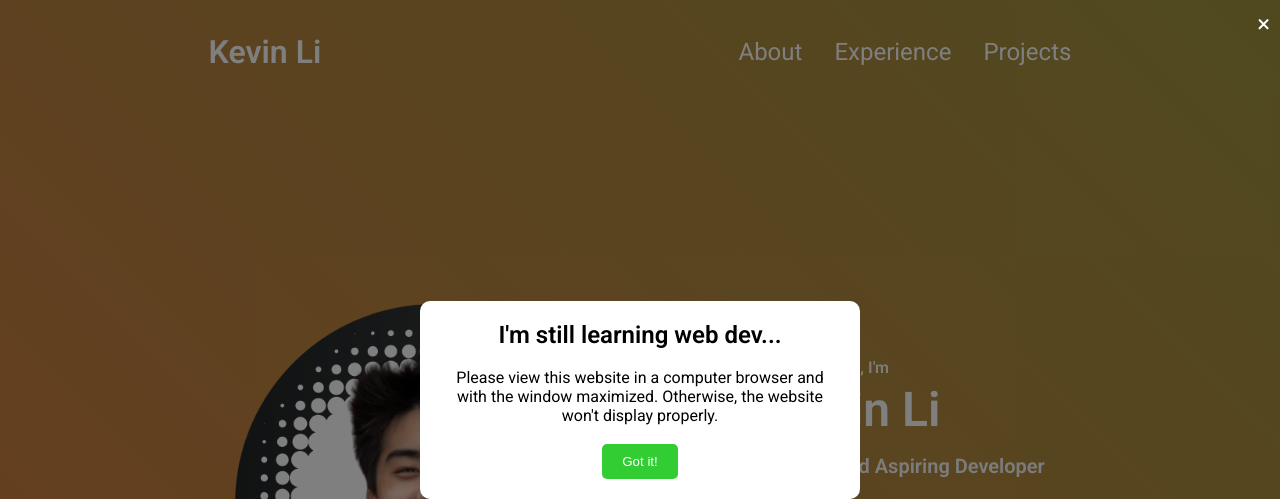
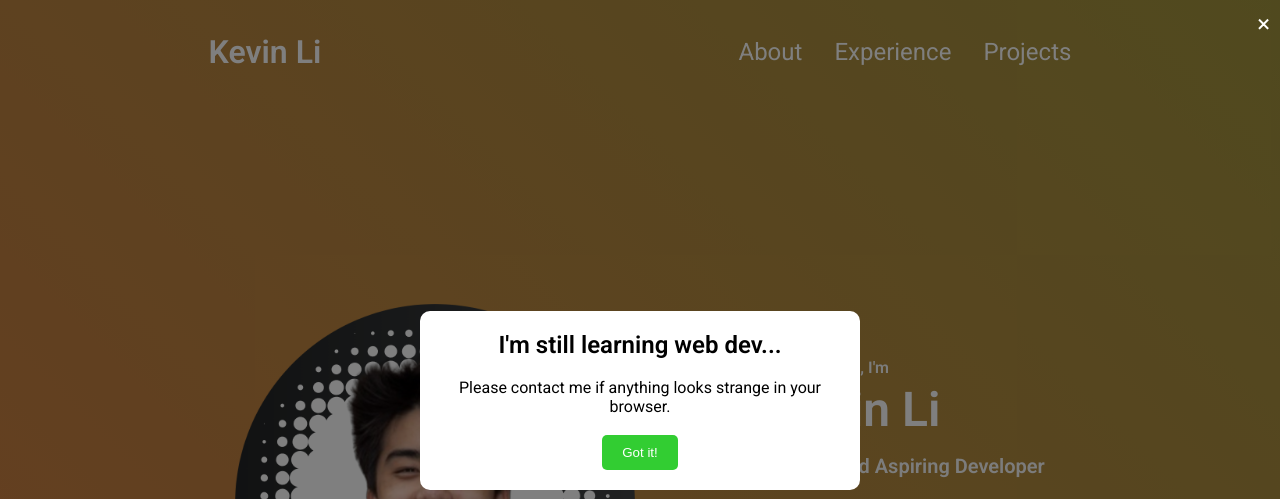
Before and after one commit to kevinjli21/portfolio, a plain HTML site: page index.html in a window 1280 px wide. Shown: the top 499 px of the page. Drawn offline with Linux system fonts and the light colour scheme.

Commit message:
changed popup

```diff
--- a/index.html
+++ b/index.html
@@ -293,7 +293,7 @@
             <span id="close-popup" class="close-btn">&times;</span>
             <h2 class="blaktext">I'm still learning web dev...</h2>
             <br>
-            <p class="blaktext">Please view this website in a computer browser and with the window maximized. Otherwise, the website won't display properly.</p>
+            <p class="blaktext">Please contact me if anything looks strange in your browser.</p>
             <br>
             <button id="popup-button">Got it!</button>
         </div>
```
